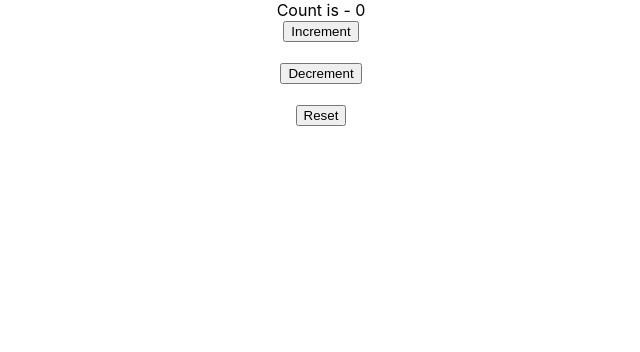
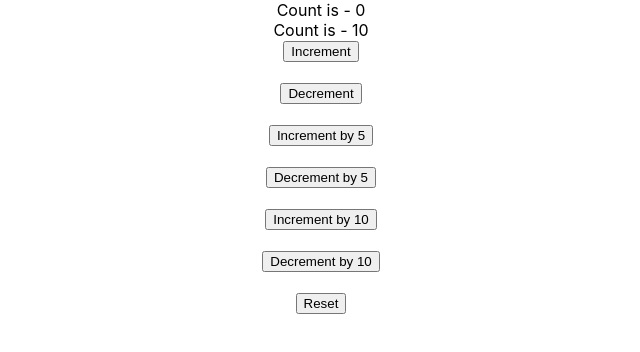
Before and after one commit to KalyanPaladugu/React_Hooks, a React (Create React App) app: page / in a window 1280 px wide. Shown: the top 352 px of the page, without its empty margins (319-959 px from the left). Built offline with nearby package versions, Linux system fonts and the light colour scheme.

Commit message:
reducer with complext state & action

```diff
--- a/src/App.js
+++ b/src/App.js
@@ -1,6 +1,6 @@
 import React from 'react'
 import './App.css';
-import CountReducer from './components/CountReducer'
+import ComplexReducer from './components/ComplexReducer'
 
 
 
@@ -10,7 +10,7 @@
 
   return (
     <div className="App">
-      <CountReducer />
+      <ComplexReducer />
     </div>
   );
 }
--- /dev/null
+++ b/src/components/ComplexReducer.js
@@ -0,0 +1,49 @@
+import React, { useReducer } from 'react'
+
+
+const initialState={
+    firstCounter:0,
+    secondCounter:10
+}
+    const reducer =(state,action)=>{
+
+        switch(action.type){
+            case 'increment':
+                return {...state,firstCounter:state.firstCounter+action.value}
+            case 'decrement':
+                return {...state,firstCounter:state.firstCounter-action.value}
+                console.log(state)
+            case 'increment2':
+                return {...state,secondCounter:state.secondCounter+action.value}
+            case 'decrement2':
+                return {...state,secondCounter:state.secondCounter-action.value}
+            case 'reset':
+                return initialState
+            default:
+                return state
+
+        }
+    }
+function ComplexReducer() {
+
+
+
+    const [count,dispatch]=useReducer(reducer,initialState)
+    return (
+        <div>
+            Count is - {count.firstCounter}<br />
+            Count is - {count.secondCounter}<br />
+            <button onClick={()=>dispatch({type: 'increment',value:1})}>Increment</button><br /><br />
+            <button onClick={()=>dispatch({type: 'decrement',value:1})}>Decrement</button><br /><br />
+            <button onClick={()=>dispatch({type: 'increment',value:5})}>Increment by 5 </button><br /><br />
+            <button onClick={()=>dispatch({type: 'decrement',value:5})}>Decrement by 5 </button><br /><br />
+            <button onClick={()=>dispatch({type: 'increment2',value:10})}>Increment by 10 </button><br /><br />
+            <button onClick={()=>dispatch({type: 'decrement2',value:10})}>Decrement by 10</button><br /><br />
+
+            <button onClick={()=>dispatch({type: 'reset'})}>Reset</button>
+
+        </div>
+    )
+}
+
+export default ComplexReducer
```
